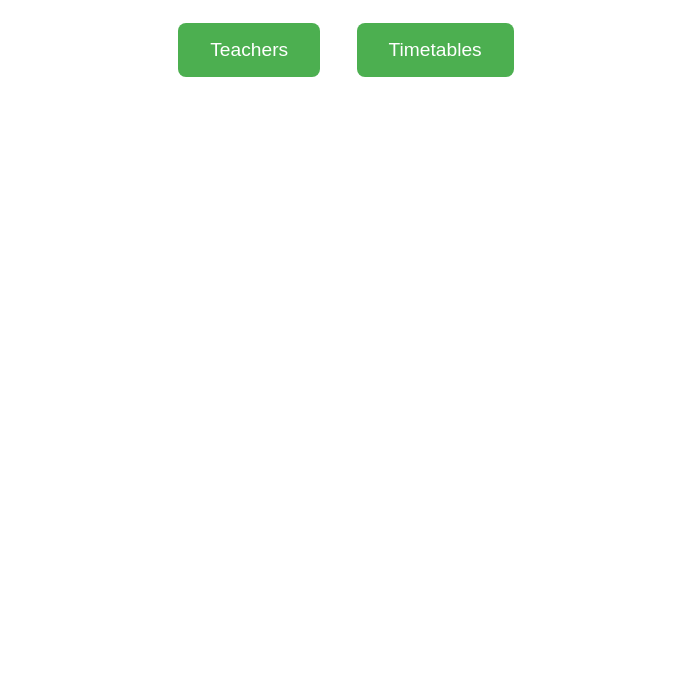
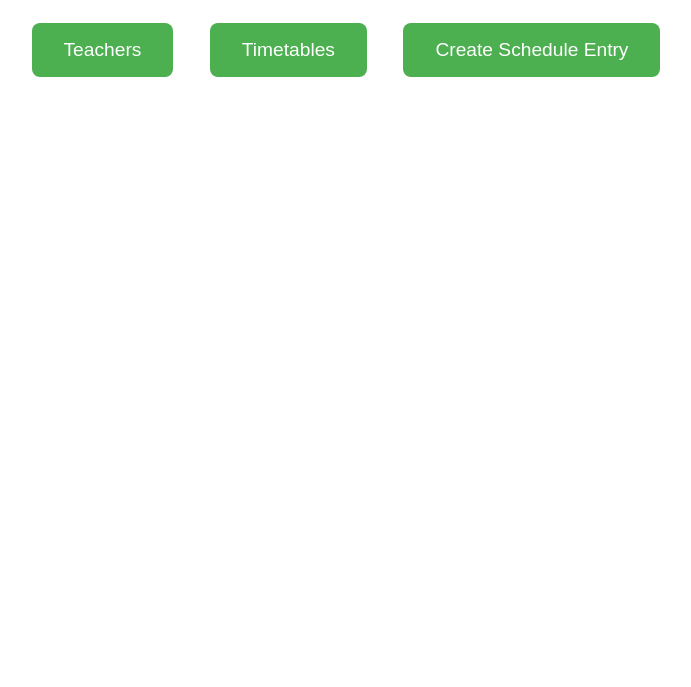
Before and after one commit to stefan1anuby/Software-Quality-Project, a plain HTML site: page frontend/index.html in a window 1280 px wide. Shown: the part 113-800 px from the top of the page, without its empty margins (294-985 px from the left). Drawn offline with Linux system fonts and the light colour scheme.

Commit message:
Updated index.html

```diff
--- a/frontend/index.html
+++ b/frontend/index.html
@@ -29,5 +29,6 @@
   <h1>Welcome to the University Timetable App</h1>
   <button onclick="location.href='teachers.html'">Teachers</button>
   <button onclick="location.href='timetables.html'">Timetables</button>
+  <button onclick="location.href='create-schedule.html'">Create Schedule Entry</button>
 </body>
 </html>
```
